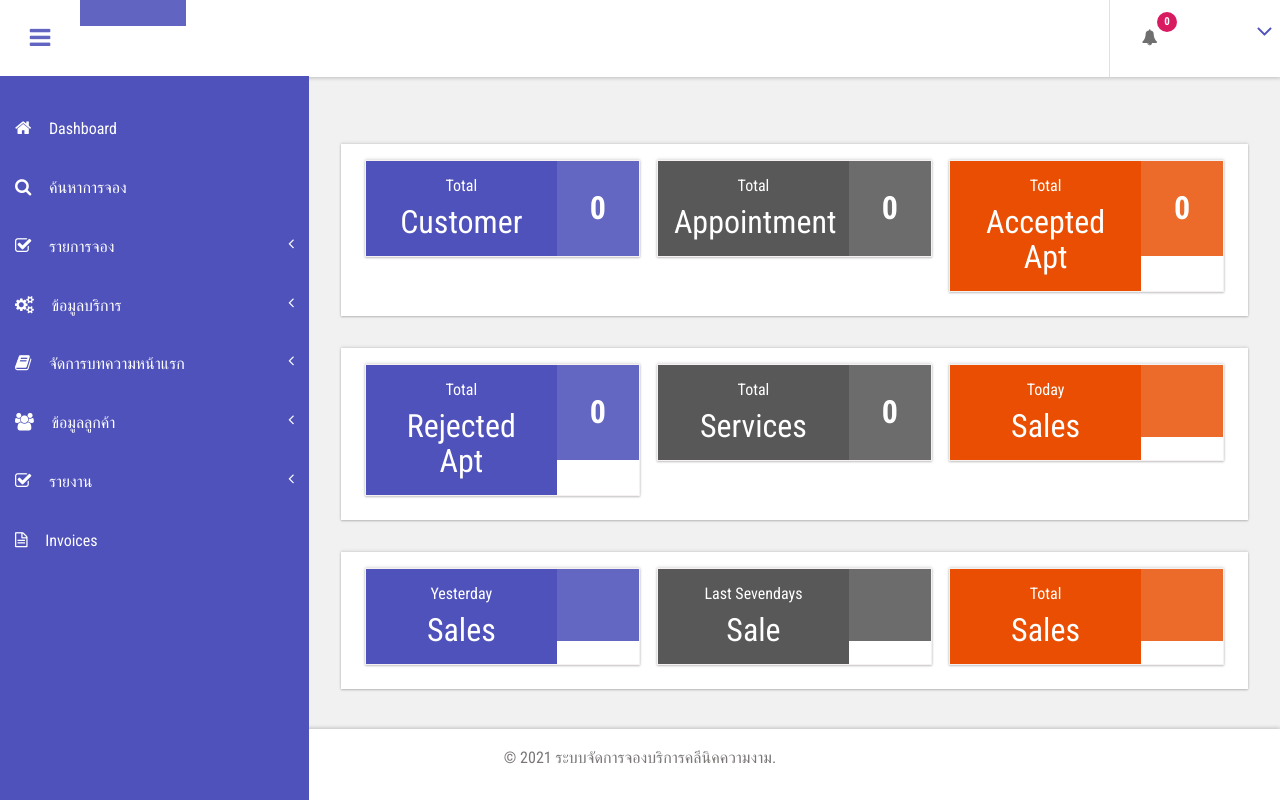
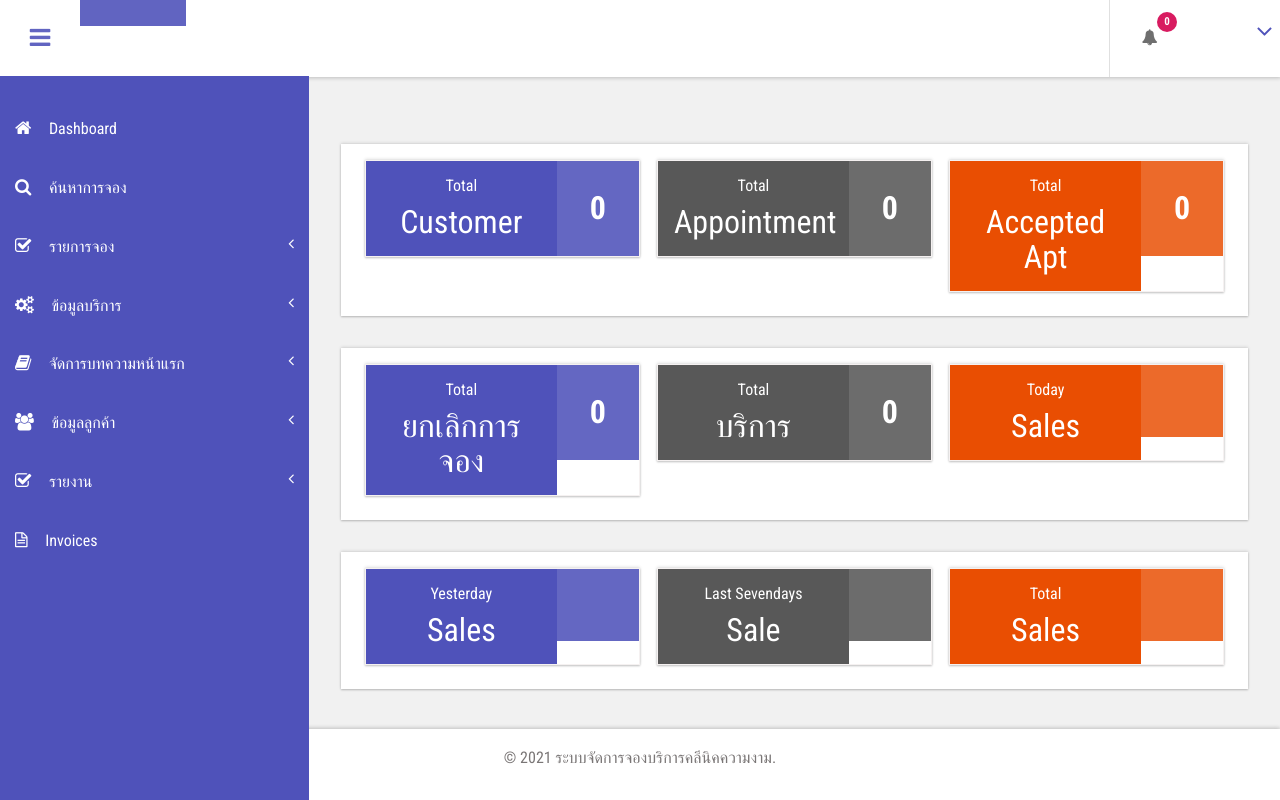
Before and after one commit to deksamrong/BeautyClinic, a PHP site: page /admin/dash-index.php in a window 1280 px wide. Run offline with PHP 8.4, Linux system fonts and the light colour scheme; the visitor is signed in with stand-in values (Sample User, id 1); data that the repository does not hold is empty; some web fonts are replaced.

Commit message:
แก้ไขภาษา

```diff
--- a/admin/dash-index.php
+++ b/admin/dash-index.php
@@ -114,7 +114,7 @@ $totalrejapt=mysqli_num_rows($query4);
 ?>
 						<div class="stats-left ">
 							<h5>Total</h5>
-							<h4>Rejected Apt</h4>
+							<h4>ยกเลิกการจอง</h4>
 						</div>
 						<div class="stats-right">
 							<label> <?php echo $totalrejapt;?></label>
@@ -127,7 +127,7 @@ $totalser=mysqli_num_rows($query5);
 ?>
 						<div class="stats-left">
 							<h5>Total</h5>
-							<h4>Services</h4>
+							<h4>บริการ</h4>
 						</div>
 						<div class="stats-right">
 							<label> <?php echo $totalser;?></label>
--- a/admin/index.php
+++ b/admin/index.php
@@ -21,7 +21,7 @@ if(isset($_POST['login']))
 <!DOCTYPE HTML>
 <html>
 <head>
-<title>BPMS | Login Page </title>
+<title>ระบบจัดการจองบริการคลินิคความงาม | Login Page </title>
 
 <script type="application/x-javascript"> addEventListener("load", function() { setTimeout(hideURLbar, 0); }, false); function hideURLbar(){ window.scrollTo(0,1); } </script>
 <!-- Bootstrap Core CSS -->
@@ -51,7 +51,7 @@ if(isset($_POST['login']))
 <link href="css/custom.css" rel="stylesheet">
 <!--//Metis Menu -->
 </head>
-<body class="cbp-spmenu-push">
+<body >
 	<div class="main-content">
 
 		<!-- main content start-->
```
